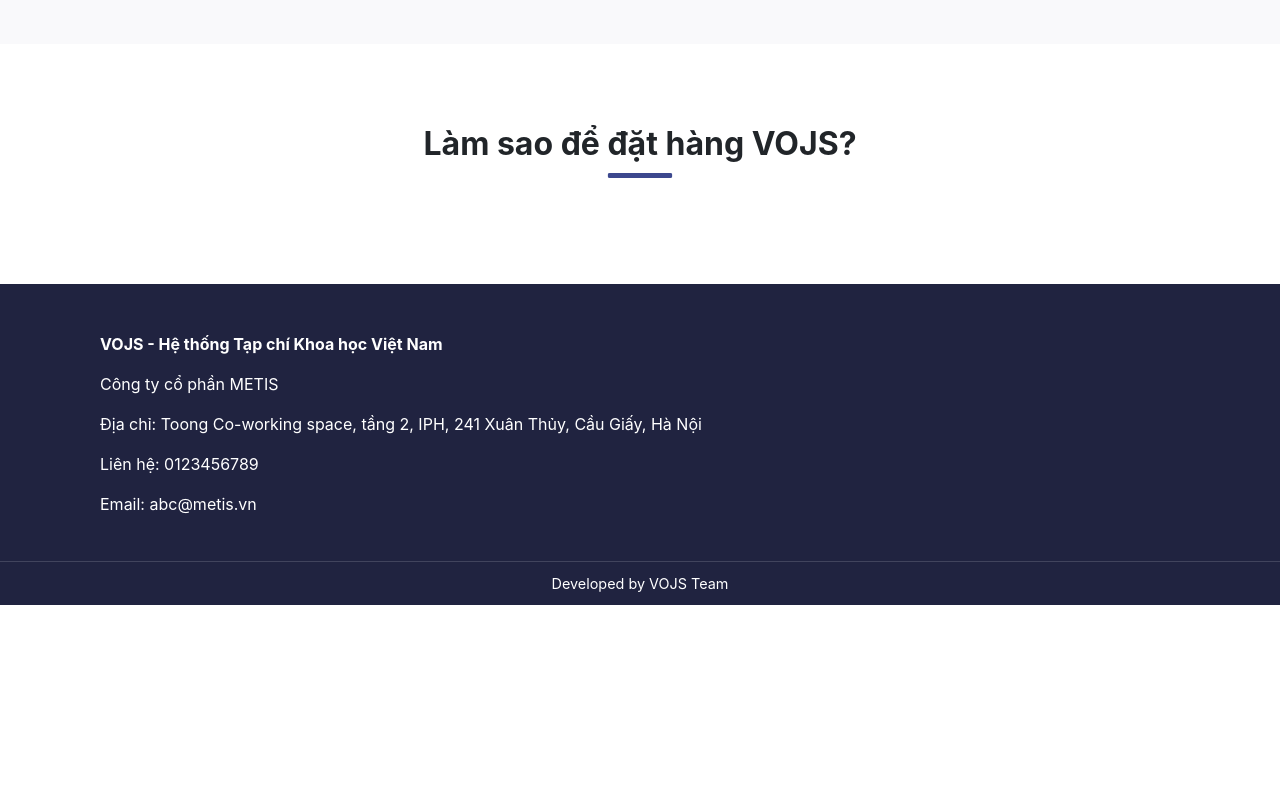
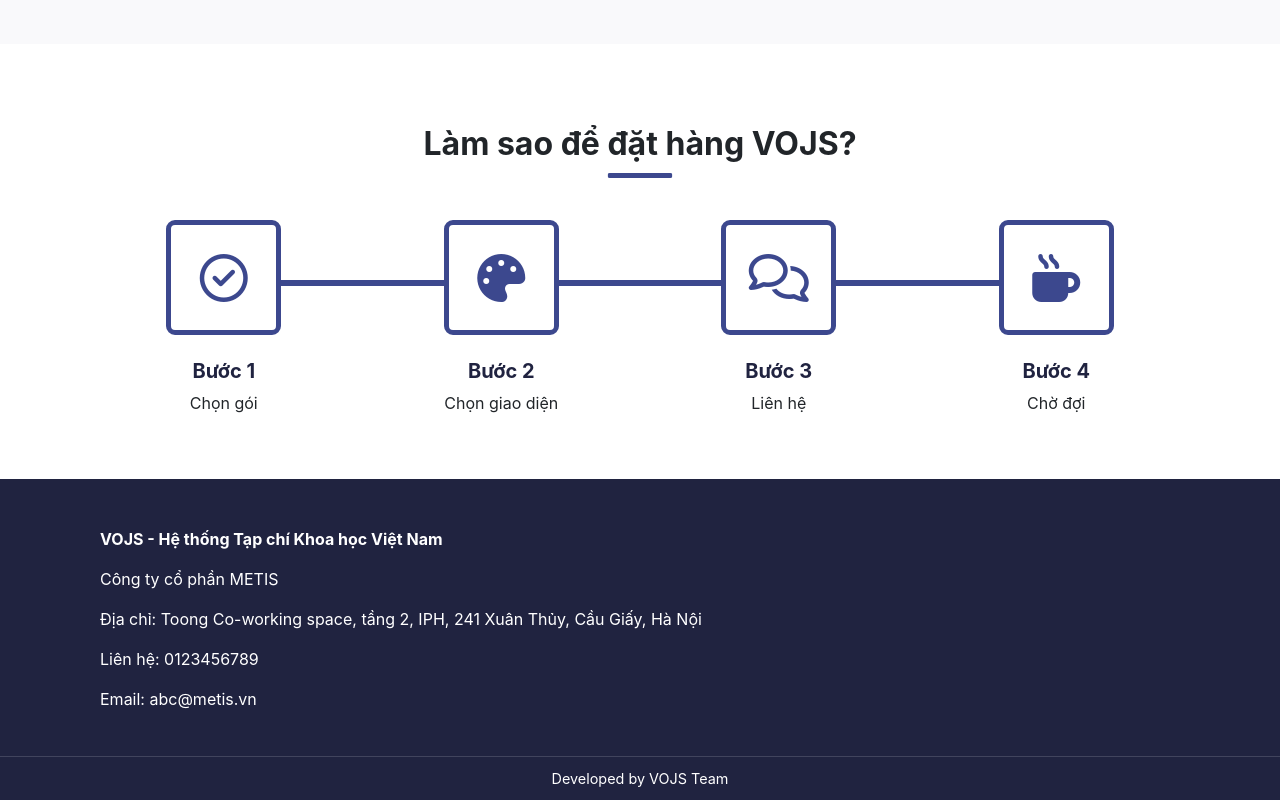
Before and after one commit to maytinhdibo/vojs.vn, a website: page pages/index.html in a window 1280 px wide. Shown: the part 1664-2464 px from the top of the page. Before the commit the page ends 2269 px from the top, so only its background shows below. Drawn offline with nearby package versions, Linux system fonts and the light colour scheme; files that its build step writes are made by us from their sources; files whose address does not match are found by name.

Commit message:
push timeline thao

```diff
--- a/pages/index.html
+++ b/pages/index.html
@@ -96,6 +96,82 @@
 
     <div class="page">
         <div class="title">Làm sao để đặt hàng VOJS?</div>
+        <style>
+            .timeline-item {
+                text-align: center;
+            }
+
+            .timeline-item h5 {
+                font-weight: 700;
+            }
+
+            .timeline-item .icon i{
+                color: var(--primary-color);
+                font-size: 48px;
+            }
+
+            .timeline-item .icon {
+                line-height: 130px;
+                text-align: center;
+                height: 115px;
+                width: 115px;
+                margin: auto;
+                border-radius: 9px;
+                margin-bottom: 1.5em;
+                border: 5px solid var(--primary-color);
+                background: var(--white);
+            }
+
+            .timeline{
+                position: relative;
+            }
+
+            .timeline::before{
+                position: absolute;
+                top: 62.5px;
+                transform: translateY(-50%);
+                content:"";
+                width: 75%;
+                left: 12.5%;
+                border: 3px solid var(--primary-color);
+                background: #f00;
+
+            }
+        </style>
+        <div style="margin: auto" class="timeline container row">
+            <div class="col-md-3 timeline-item">
+                <div class="icon">
+                    <i class="far fa-check-circle"></i>
+                </div>
+                <h5>Bước 1</h5>
+                Chọn gói
+            </div>
+
+            <div class="col-md-3 timeline-item">
+                <div class="icon">
+                    <i class="fas fa-palette"></i>
+                </div>
+                <h5>Bước 2</h5>
+                Chọn giao diện
+            </div>
+
+            <div class="col-md-3 timeline-item">
+                <div class="icon">
+                    <i class="far fa-comments"></i>
+                </div>
+                <h5>Bước 3</h5>
+                Liên hệ
+            </div>
+
+            <div class="col-md-3 timeline-item">
+                <div class="icon">
+                    <i class="fas fa-mug-hot"></i>
+                </div>
+                <h5>Bước 4</h5>
+                Chờ đợi
+            </div>
+
+        </div>
     </div>
 
     @@include('../layouts/footer.html')
```
